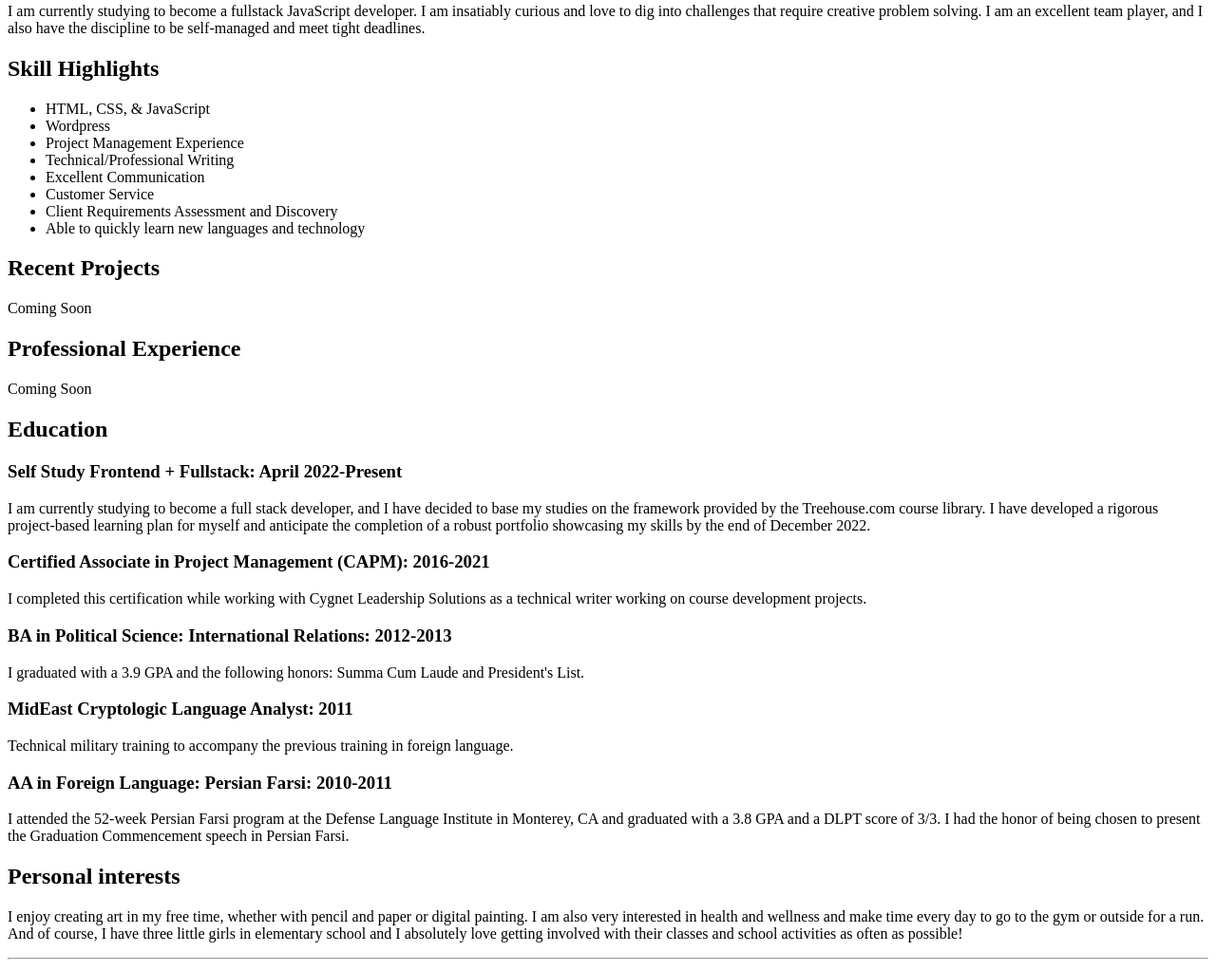
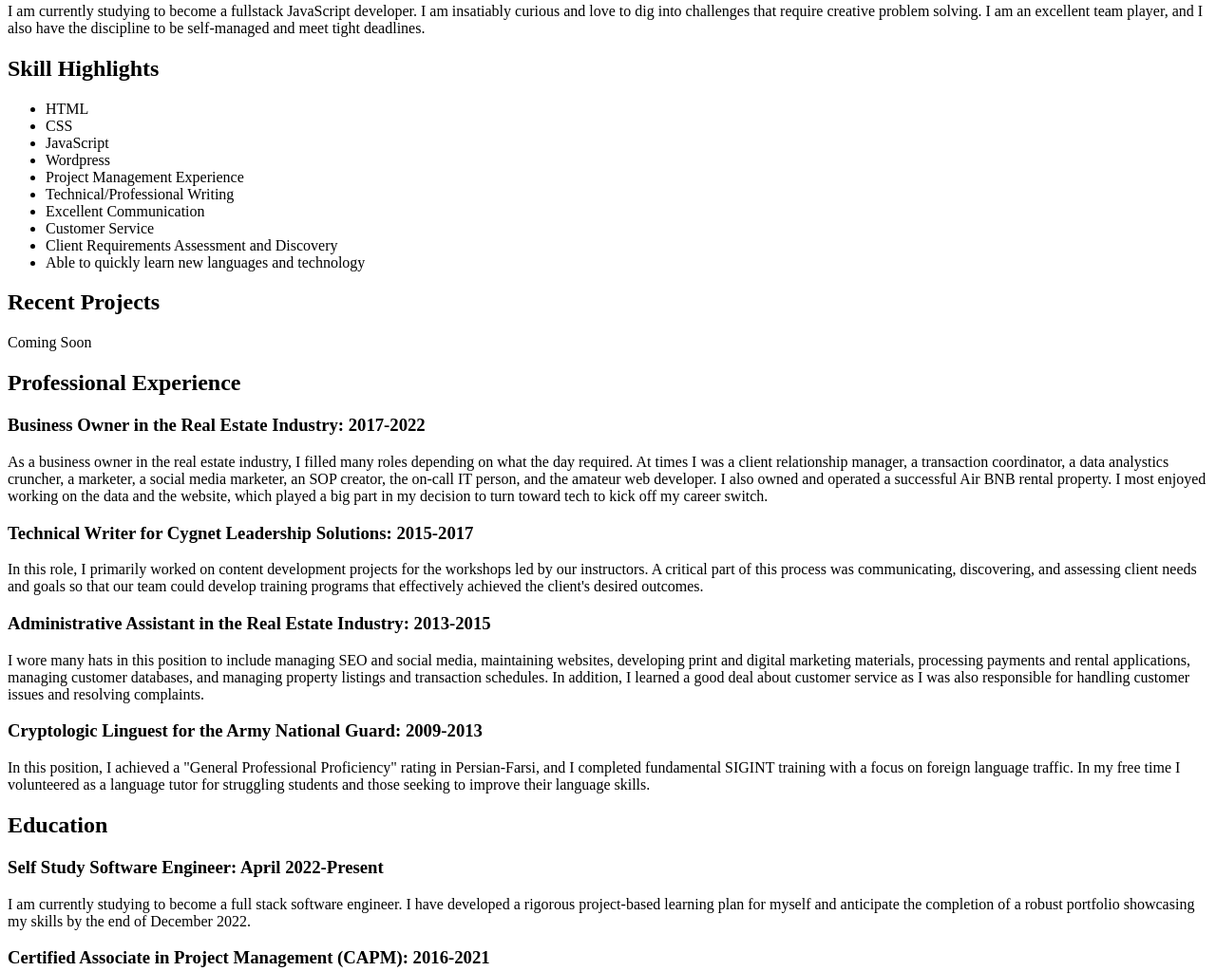
Before and after one commit to lizferraro/lizferraro.github.io, a plain HTML site: page resume.html in a window 1280 px wide. Shown: the part 478-1501 px from the top of the page at 95% size. Drawn offline with Linux system fonts and the light colour scheme.

Commit message:
update resume content

```diff
--- a/resume.html
+++ b/resume.html
@@ -23,7 +23,9 @@
                 <section>
                     <h2>Skill Highlights</h2>
                     <ul>
-                        <li>HTML, CSS, & JavaScript</li>
+                        <li>HTML</li>
+                        <li>CSS</li>
+                        <li>JavaScript</li>
                         <li>Wordpress</li>
                         <li>Project Management Experience</li>
                         <li>Technical/Professional Writing</li>
@@ -41,13 +43,20 @@
 
                 <section>
                     <h2>Professional Experience</h2>
-                    <p>Coming Soon</p>
+                    <h3>Business Owner in the Real Estate Industry: 2017-2022</h3>
+                    <p>As a business owner in the real estate industry, I filled many roles depending on what the day required. At times I was a client relationship manager, a transaction coordinator, a data analystics cruncher, a marketer, a social media marketer, an SOP creator, the on-call IT person, and the amateur web developer. I also owned and operated a successful Air BNB rental property. I most enjoyed working on the data and the website, which played a big part in my decision to turn toward tech to kick off my career switch.</p>
+                    <h3>Technical Writer for Cygnet Leadership Solutions: 2015-2017</h3>
+                    <p>In this role, I primarily worked on content development projects for the workshops led by our instructors. A critical part of this process was communicating, discovering, and assessing client needs and goals so that our team could develop training programs that effectively achieved the client's desired outcomes.</p>
+                    <h3>Administrative Assistant in the Real Estate Industry: 2013-2015</h3>
+                    <p>I wore many hats in this position to include managing SEO and social media, maintaining websites, developing print and digital marketing materials, processing payments and rental applications, managing customer databases, and managing property listings and transaction schedules. In addition, I learned a good deal about customer service as I was also responsible for handling customer issues and resolving complaints.</p>
+                    <h3>Cryptologic Linguest for the Army National Guard: 2009-2013</h3>
+                    <p>In this position, I achieved a "General Professional Proficiency" rating in Persian-Farsi, and I completed fundamental SIGINT training with a focus on foreign language traffic. In my free time I volunteered as a language tutor for struggling students and those seeking to improve their language skills.</p>
                 </section>
 
                 <section>
                     <h2>Education</h2>
-                    <h3>Self Study Frontend + Fullstack: April 2022-Present</h3>
-                    <p>I am currently studying to become a full stack developer, and I have decided to base my studies on the framework provided by the Treehouse.com course library. I have developed a rigorous project-based learning plan for myself and anticipate the completion of a robust portfolio showcasing my skills by the end of December 2022.</p>
+                    <h3>Self Study Software Engineer: April 2022-Present</h3>
+                    <p>I am currently studying to become a full stack software engineer. I have developed a rigorous project-based learning plan for myself and anticipate the completion of a robust portfolio showcasing my skills by the end of December 2022.</p>
                     <h3>Certified Associate in Project Management (CAPM): 2016-2021</h3>
                     <p>I completed this certification while working with Cygnet Leadership Solutions as a technical writer working on course development projects.</p>
                     <h3>BA in Political Science: International Relations: 2012-2013</h3>
```
